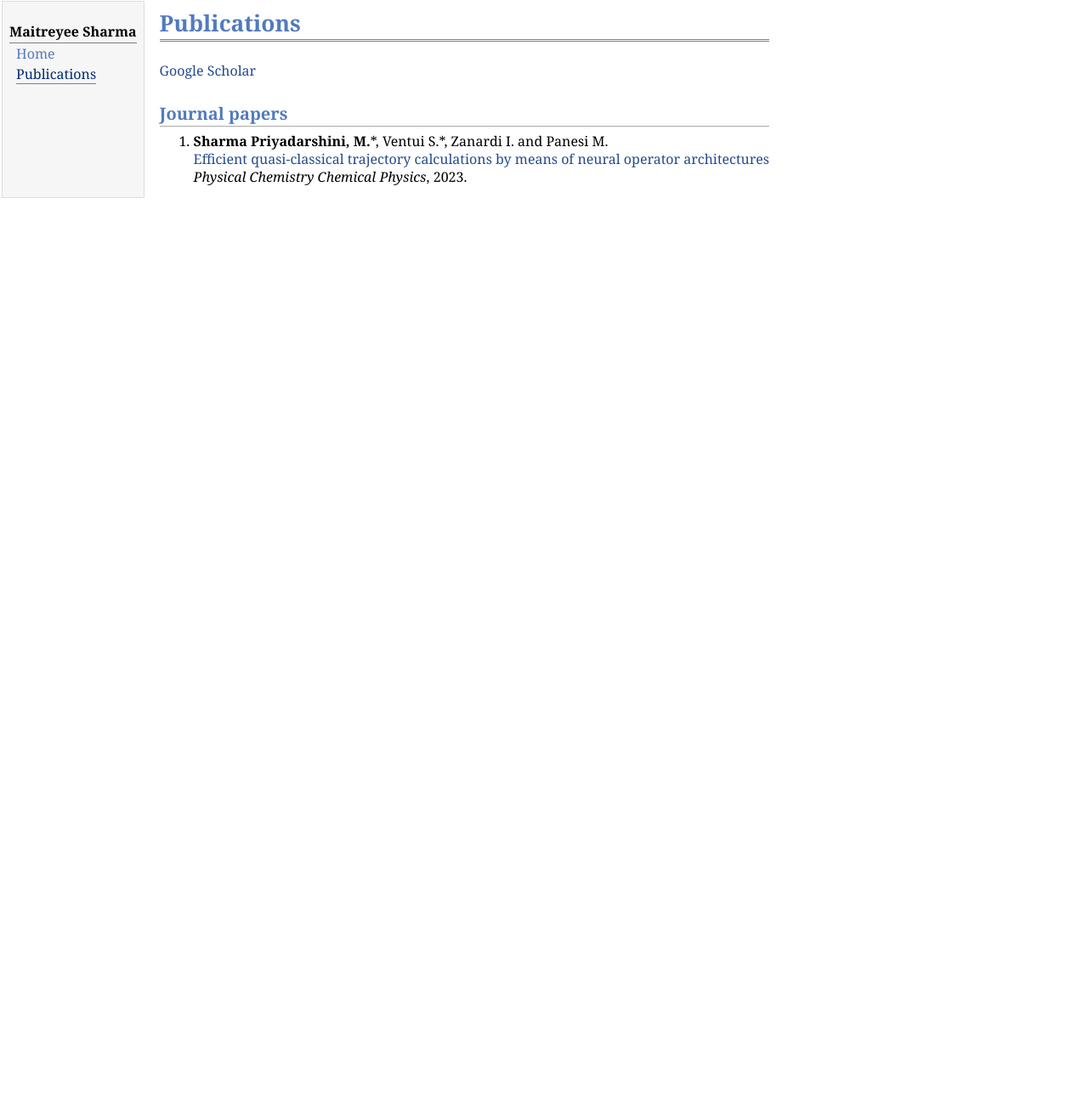
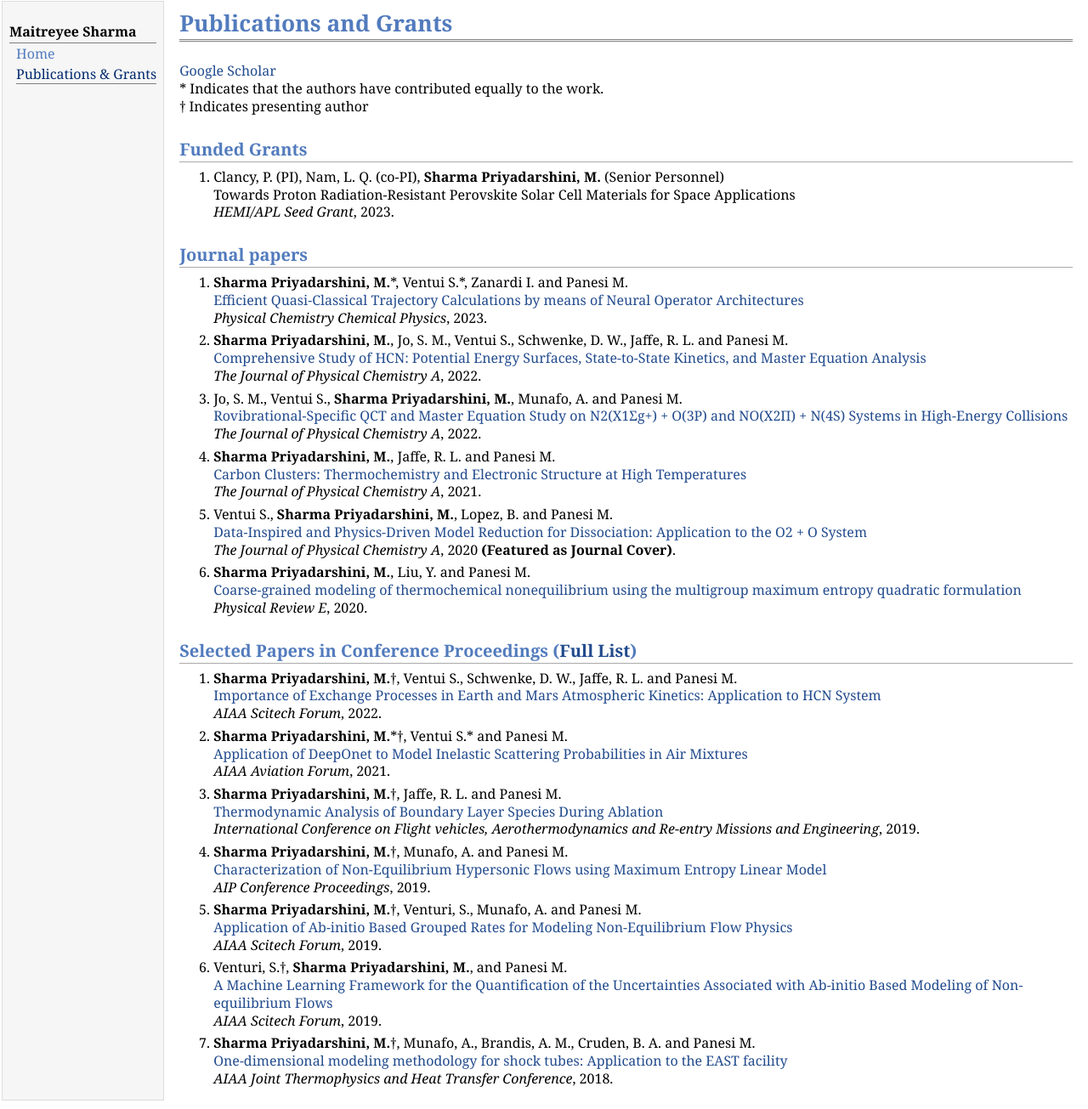
Before and after one commit to msharmap/msharmap.github.io, a plain HTML site: page publications.html in a window 1280 px wide. Shown: the part 1-1306 px from the top of the page at 85% size. Before the commit the page ends 800 px from the top, so only its background shows below. Drawn offline with Linux system fonts and the light colour scheme.

Commit message:
mod(Publications): Added publications, grants and conference papers

```diff
--- a/publications.html
+++ b/publications.html
@@ -5,7 +5,7 @@
 <meta name="generator" content="jemdoc, see http://jemdoc.jaboc.net/" />
 <meta http-equiv="Content-Type" content="text/html;charset=utf-8" />
 <link rel="stylesheet" href="jemdoc.css" type="text/css" />
-<title>Publications</title>
+<title>Publications and Grants</title>
 </head>
 <body>
 <table summary="Table for page layout." id="tlayout">
@@ -13,19 +13,92 @@
 <td id="layout-menu">
 <div class="menu-category">Maitreyee Sharma</div>
 <div class="menu-item"><a href="index.html">Home</a></div>
-<div class="menu-item"><a href="publications.html" class="current">Publications</a></div>
+<div class="menu-item"><a href="publications.html" class="current">Publications&nbsp;&amp;&nbsp;Grants</a></div>
 </td>
 <td id="layout-content">
 <div id="toptitle">
-<h1>Publications</h1>
+<h1>Publications and Grants</h1>
 </div>
 <p><a href="https://scholar.google.com/citations?user=gH4cHSYAAAAJ" target=&ldquo;blank&rdquo;>Google Scholar</a><br />
+* Indicates that the authors have contributed equally to the work.<br />
+† Indicates presenting author
 </p>
+<h2>Funded Grants </h2>
+<ol>
+<li><p>Clancy, P. (PI), Nam, L. Q. (co-PI), <b>Sharma Priyadarshini, M.</b> (Senior Personnel)<br />
+Towards Proton Radiation-Resistant Perovskite Solar Cell Materials for Space Applications<br />
+<i>HEMI/APL Seed Grant</i>, 2023.
+</p>
+</li>
+</ol>
 <h2>Journal papers</h2>
 <ol>
 <li><p><b>Sharma Priyadarshini, M.</b>*, Ventui S.*, Zanardi I. and Panesi M.<br />
-<a href="https://pubs.rsc.org/en/content/articlelanding/2023/cp/d2cp05506f/unauth" target=&ldquo;blank&rdquo;>Efficient quasi-classical trajectory calculations by means of neural operator architectures</a><br />
+<a href="https://pubs.rsc.org/en/content/articlelanding/2023/cp/d2cp05506f/unauth" target=&ldquo;blank&rdquo;>Efficient Quasi-Classical Trajectory Calculations by means of Neural Operator Architectures</a><br />
 <i>Physical Chemistry Chemical Physics</i>, 2023.
+</p>
+</li>
+<li><p><b>Sharma Priyadarshini, M.</b>, Jo, S. M., Ventui S., Schwenke, D. W., Jaffe, R. L. and Panesi M.<br />
+<a href="https://pubs.acs.org/doi/full/10.1021/acs.jpca.2c03959" target=&ldquo;blank&rdquo;>Comprehensive Study of HCN: Potential Energy Surfaces, State-to-State Kinetics, and Master Equation Analysis</a><br />
+<i>The Journal of Physical Chemistry A</i>, 2022.
+</p>
+</li>
+<li><p>Jo, S. M., Ventui S., <b>Sharma Priyadarshini, M.</b>, Munafo, A. and Panesi M.<br />
+<a href="https://pubs.acs.org/doi/full/10.1021/acs.jpca.1c10346" target=&ldquo;blank&rdquo;>Rovibrational-Specific QCT and Master Equation Study on N2(X1Σg+) + O(3P) and NO(X2Π) + N(4S) Systems in High-Energy Collisions</a><br />
+<i>The Journal of Physical Chemistry A</i>, 2022.
+</p>
+</li>
+<li><p><b>Sharma Priyadarshini, M.</b>, Jaffe, R. L. and Panesi M.<br />
+<a href="https://pubs.acs.org/doi/full/10.1021/acs.jpca.1c04619" target=&ldquo;blank&rdquo;>Carbon Clusters: Thermochemistry and Electronic Structure at High Temperatures</a><br />
+<i>The Journal of Physical Chemistry A</i>, 2021.
+</p>
+</li>
+<li><p>Ventui S., <b>Sharma Priyadarshini, M.</b>, Lopez, B. and Panesi M.<br />
+<a href="https://pubs.acs.org/doi/full/10.1021/acs.jpca.0c04516" target=&ldquo;blank&rdquo;>Data-Inspired and Physics-Driven Model Reduction for Dissociation: Application to the O2 + O System</a><br />
+<i>The Journal of Physical Chemistry A</i>, 2020 <b>(Featured as Journal Cover)</b>.
+</p>
+</li>
+<li><p><b>Sharma Priyadarshini, M.</b>, Liu, Y. and Panesi M.<br />
+<a href="https://journals.aps.org/pre/abstract/10.1103/PhysRevE.101.013307" target=&ldquo;blank&rdquo;>Coarse-grained modeling of thermochemical nonequilibrium using the multigroup maximum entropy quadratic formulation</a><br />
+<i>Physical Review E</i>, 2020.
+</p>
+</li>
+</ol>
+<h2>Selected Papers in Conference Proceedings (<a href="https://scholar.google.com/citations?user=gH4cHSYAAAAJ" target=&ldquo;blank&rdquo;>Full List</a>)</h2>
+<ol>
+<li><p><b>Sharma Priyadarshini, M.</b>†, Ventui S., Schwenke, D. W., Jaffe, R. L. and Panesi M.<br />
+<a href="https://arc.aiaa.org/doi/abs/10.2514/6.2022-1013" target=&ldquo;blank&rdquo;>Importance of Exchange Processes in Earth and Mars Atmospheric Kinetics: Application to HCN System</a><br />
+<i>AIAA Scitech Forum</i>, 2022.
+</p>
+</li>
+<li><p><b>Sharma Priyadarshini, M.</b>*†, Ventui S.* and Panesi M.<br />
+<a href="https://arc.aiaa.org/doi/abs/10.2514/6.2021-3144" target=&ldquo;blank&rdquo;>Application of DeepOnet to Model Inelastic Scattering Probabilities in Air Mixtures</a><br />
+<i>AIAA Aviation Forum</i>, 2021.
+</p>
+</li>
+<li><p><b>Sharma Priyadarshini, M.</b>†, Jaffe, R. L. and Panesi M.<br />
+<a href="https://ntrs.nasa.gov/citations/20190031966" target=&ldquo;blank&rdquo;>Thermodynamic Analysis of Boundary Layer Species During Ablation</a><br />
+<i>International Conference on Flight vehicles, Aerothermodynamics and Re-entry Missions and Engineering</i>, 2019.
+</p>
+</li>
+<li><p><b>Sharma Priyadarshini, M.</b>†, Munafo, A. and Panesi M.<br />
+<a href="https://pubs.aip.org/aip/acp/article/2132/1/100009/1002958/Characterization-of-non-equilibrium-hypersonic" target=&ldquo;blank&rdquo;>Characterization of Non-Equilibrium Hypersonic Flows using Maximum Entropy Linear Model</a><br />
+<i>AIP Conference Proceedings</i>, 2019.
+</p>
+</li>
+<li><p><b>Sharma Priyadarshini, M.</b>†, Venturi, S., Munafo, A. and Panesi M.<br />
+<a href="https://arc.aiaa.org/doi/abs/10.2514/6.2019-0792" target=&ldquo;blank&rdquo;>Application of Ab-initio Based Grouped Rates for Modeling Non-Equilibrium Flow Physics</a><br />
+<i>AIAA Scitech Forum</i>, 2019.
+</p>
+</li>
+<li><p>Venturi, S.†, <b>Sharma Priyadarshini, M.</b>, and Panesi M.<br />
+<a href="https://arc.aiaa.org/doi/abs/10.2514/6.2019-0788" target=&ldquo;blank&rdquo;>A Machine Learning Framework for the Quantification of the Uncertainties Associated with Ab-initio Based Modeling of Non-equilibrium Flows</a><br />
+<i>AIAA Scitech Forum</i>, 2019.
+</p>
+</li>
+<li><p><b>Sharma Priyadarshini, M.</b>†, Munafo, A., Brandis, A. M., Cruden, B. A. and Panesi M.<br />
+<a href="https://arc.aiaa.org/doi/abs/10.2514/6.2018-4181" target=&ldquo;blank&rdquo;>One-dimensional modeling methodology for shock tubes: Application to the EAST facility</a><br />
+<i>AIAA Joint Thermophysics and Heat Transfer Conference</i>, 2018.
 </p>
 </li>
 </ol>
```
Also changed, not shown: 1 other file.
